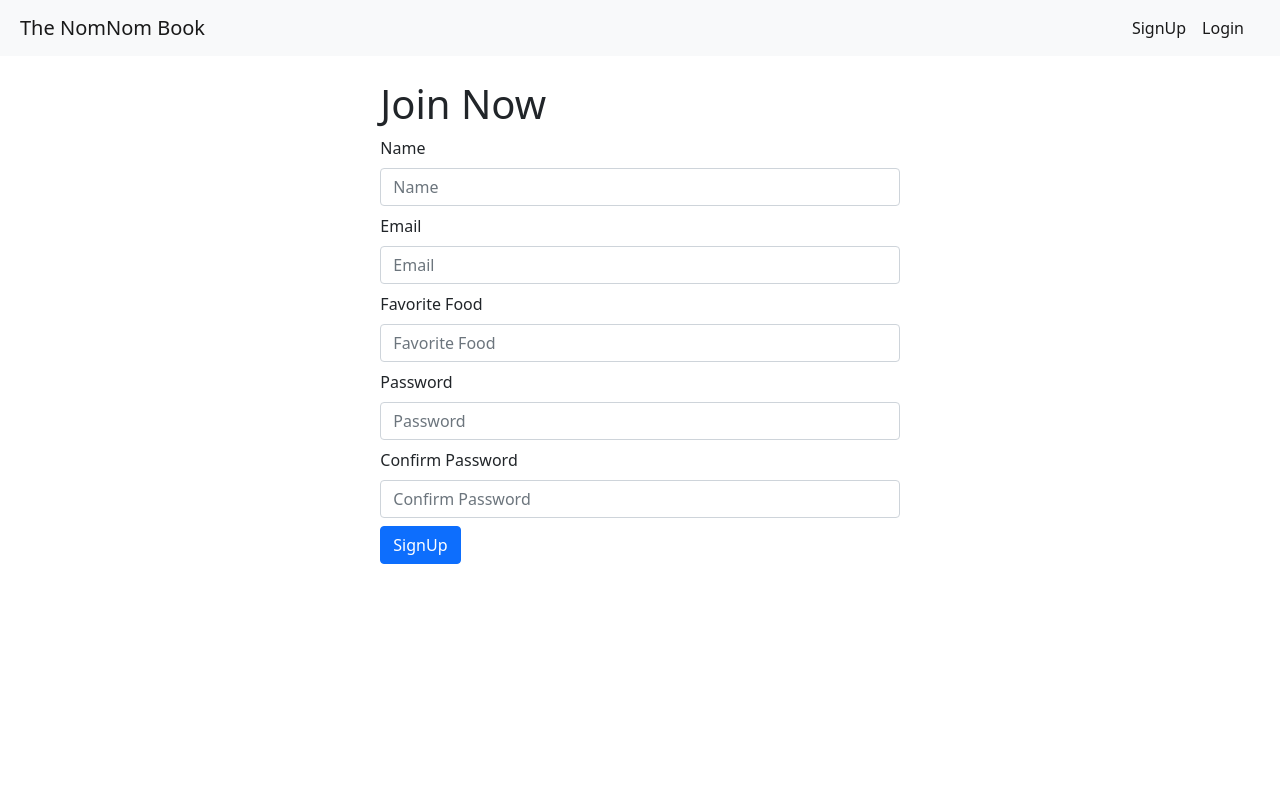
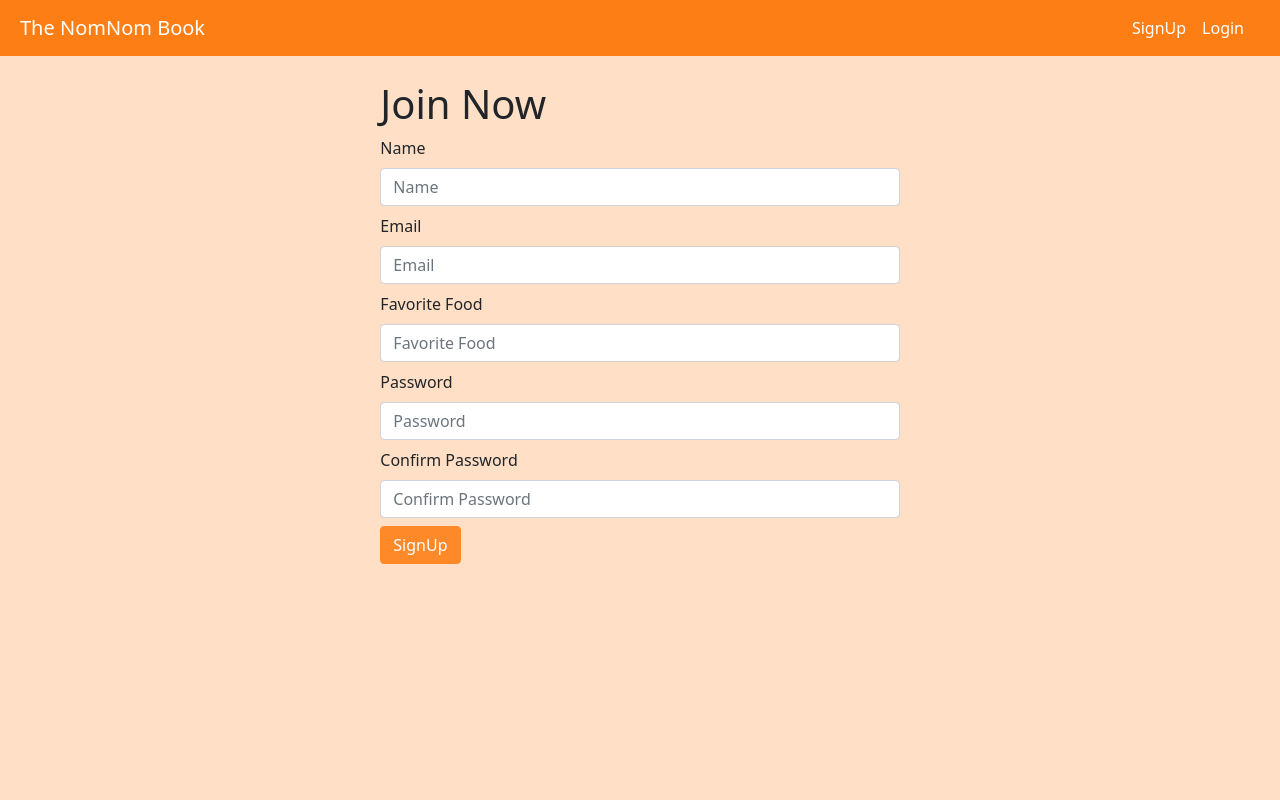
Before and after one commit to WinterMaiya/nomnom_book, a Flask app: page /signup in a window 1280 px wide. Run offline with Flask 2, Linux system fonts and the light colour scheme; some libraries are stand-ins or nearby versions.

Commit message:
Added Background colors, and colors to buttons

```diff
--- a/static/app.css
+++ b/static/app.css
@@ -1,3 +1,7 @@
+html {
+	min-height: 100%;
+}
+
 #cookingVideo {
 	height: 100vh;
 	width: 100vw;
@@ -22,8 +26,37 @@
 
 body {
 	padding-top: 80px;
+	background: rgba(255, 223, 197);
+	background-image: linear-gradient(top, #ffffff, rgba(255, 223, 197));
 }
 
 .c_image {
 	width: 100px;
 }
+
+.btn {
+	color: white;
+}
+.btn-primary {
+	background-color: rgb(253, 137, 41);
+	border-color: rgb(253, 137, 41);
+}
+
+.btn-primary:hover {
+	background-color: rgb(253, 126, 20);
+	border-color: rgb(253, 126, 20);
+}
+
+.bg-light {
+	background-color: rgba(253, 126, 20) !important;
+}
+
+.btn-secondary {
+	background-color: #ffc107;
+	border-color: #ffc107;
+}
+
+.btn-secondary:hover {
+	background-color: rgb(211, 158, 0);
+	border-color: rgb(211, 158, 0);
+}
--- a/templates/base.html
+++ b/templates/base.html
@@ -19,7 +19,7 @@
 		<!-- Nav Bar -->
 		<header class="d-flex justify-content">
 			<div class="">
-				<nav class="navbar navbar-light navbar-expand-lg bg-light fixed-top">
+				<nav class="navbar navbar-dark navbar-expand-lg bg-light fixed-top">
 					<div class="container-fluid">
 						<a class="navbar-brand mx-2" href="/">The NomNom Book</a>
 						<button
@@ -38,7 +38,7 @@
 							id="navbarOffcanvasLg"
 							aria-labelledby="navbarOggcanvasLgLabel"
 						>
-							<div class="offcanvas-header">
+							<div class="offcanvas-header bg-light">
 								<h5
 									class="offcanvas-title text-center"
 									id="offcanvasNavbarLabel"
@@ -52,7 +52,7 @@
 									aria-label="Close"
 								></button>
 							</div>
-							<div class="offcanvas-body">
+							<div class="offcanvas-body bg-light">
 								<ul class="navbar-nav justify-content-end flex-grow-1 pe-3">
 									{% if not g.user %}
 									<li class="nav-item">
--- a/templates/login.html
+++ b/templates/login.html
@@ -1,5 +1,5 @@
 {% extends 'base.html' %} {% block content %}
-<div class="row justify-content-md-center margin-top-1">
+<div class="row justify-content-md-center bg-none margin-top-1">
 	<div class="col-md-7 col-lg-5">
 		<h1>Login</h1>
 		<form method="POST" class="form-floating">
--- a/templates/recipes/recipe.html
+++ b/templates/recipes/recipe.html
@@ -12,7 +12,7 @@
 		</div>
 	</div>
 	<div class="container">
-		<div class="row">
+		<div class="row bg-none">
 			<h1 class="text-center display-2">{{data.name | capitalize}}</h1>
 			{% if g.user.id == data.user_id %}
 			<div class="text-center py-2">
@@ -26,12 +26,12 @@
 			</div>
 			<div class="text-left">{{data.description | safe}}</div>
 		</div>
-		<div class="row align-items-center">
+		<div class="row align-items-center bg-none">
 			<div class="col-12 col-lg-7 py-5">
 				<h2 class="text-center display-6">Directions:</h2>
 				<ol class="list-group list-group-numbered">
 					{% for item in directions %}
-					<li class="list-group-item">{{item}}</li>
+					<li class="list-group-item bg-none">{{item}}</li>
 					{% endfor %}
 				</ol>
 			</div>
```
